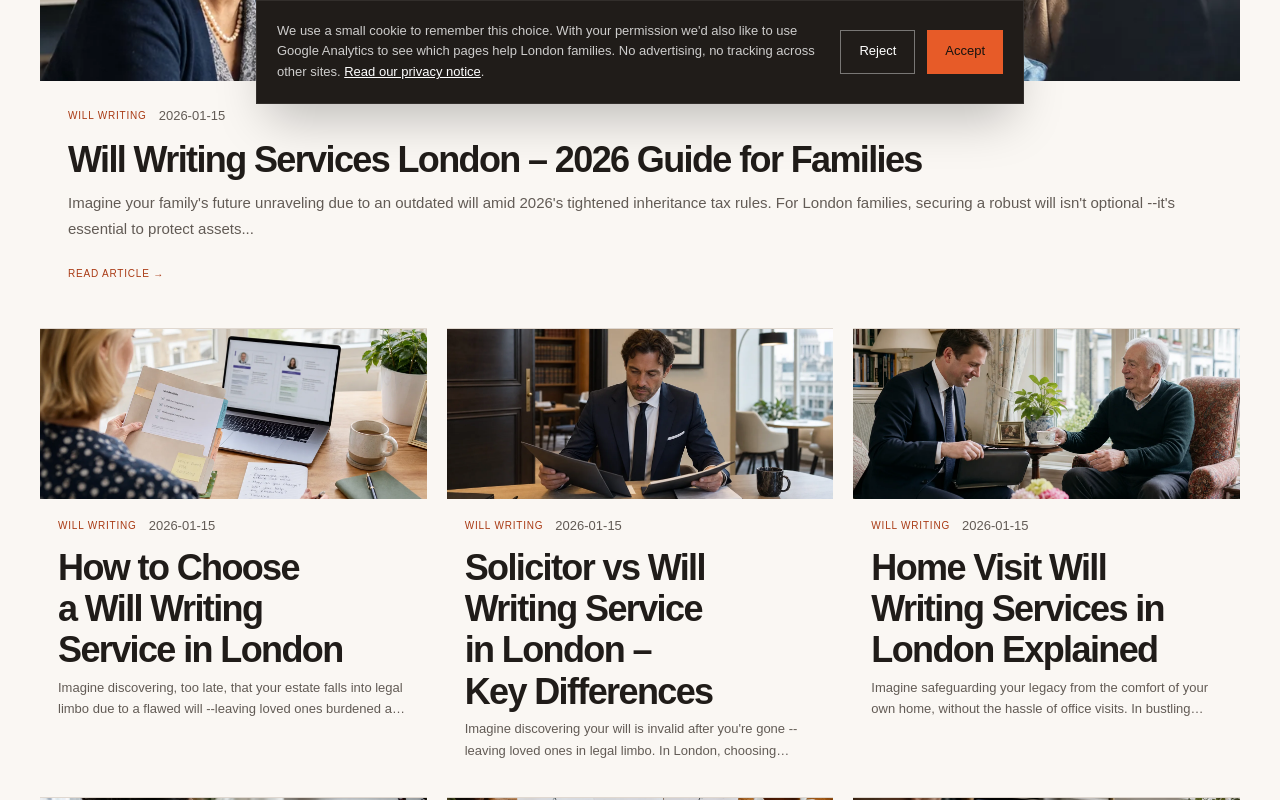
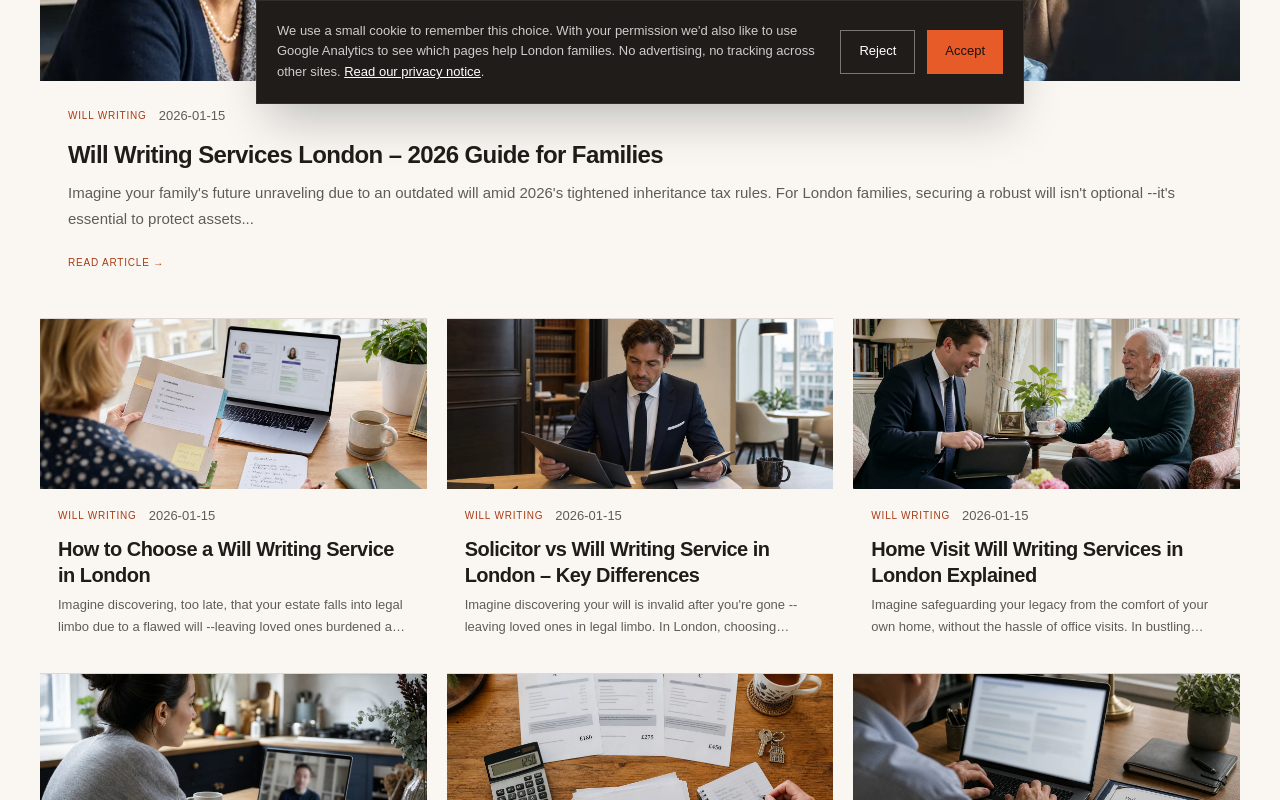
Before and after one commit to nahadgur/writingserviceslondon, a Next.js app: page /blog in a window 1280 px wide. Shown: the part 680-1480 px from the top of the page. Built offline with nearby package versions, Linux system fonts and the light colour scheme; no server answers; a web font is replaced by a local one.

Commit message:
Reduce article title sizes on blog and guide directories

```diff
--- a/app/blog/BlogIndexClient.tsx
+++ b/app/blog/BlogIndexClient.tsx
@@ -81,7 +81,7 @@ export function BlogIndexClient({ blogArticles }: { blogArticles: ArticleSummary
                 {filtered.length > 0 && (
                   <Link
                     href={`/blog/${filtered[0].slug}/`}
-                    className="card group"
+                    className="card group directory-featured-article"
                     style={{ display: 'flex', flexDirection: 'column', overflow: 'hidden', marginBottom: 20 }}
                   >
                     <div style={{ display: 'grid', gridTemplateColumns: '1fr' }}>
@@ -103,7 +103,7 @@ export function BlogIndexClient({ blogArticles }: { blogArticles: ArticleSummary
                           <span className="body-sm">{filtered[0].publishDate}</span>
                         </div>
                         <h2 style={{ fontFamily: 'var(--font-inter), Arial, sans-serif', fontSize: 'clamp(20px,2.5vw,28px)', fontStyle: 'normal', color: 'var(--ink)', lineHeight: 1.2, marginBottom: 10, transition: 'color 0.12s' }}
-                          className="group-hover:text-brand-500">
+                          className="directory-article-title group-hover:text-brand-500">
                           {filtered[0].title}
                         </h2>
                         <p className="body-md line-clamp-2 mb-4">{filtered[0].excerpt}</p>
@@ -136,7 +136,7 @@ export function BlogIndexClient({ blogArticles }: { blogArticles: ArticleSummary
                             <span className="body-sm">{article.publishDate}</span>
                           </div>
                           <h2 style={{ fontFamily: 'var(--font-inter), Arial, sans-serif', fontSize: 18, fontStyle: 'normal', color: 'var(--ink)', lineHeight: 1.2, marginBottom: 6, transition: 'color 0.12s' }}
-                            className="group-hover:text-brand-500">
+                            className="directory-article-title group-hover:text-brand-500">
                             {article.title}
                           </h2>
                           <p className="body-sm line-clamp-2">{article.excerpt}</p>
--- a/app/edition.css
+++ b/app/edition.css
@@ -50,6 +50,10 @@ main:has(>.h-\[320px\]){display:flex;flex-direction:column}main:has(>.h-\[320px\
 main :is(a,p,span)[style*="color: var(--brand)"]:not([class*=btn]){color:var(--brand-dark)!important}
 @media(min-width:720px){[data-edition-page=home]>[data-edition-hero]>.absolute{height:260px}}
 
+/* Directory article titles stay subordinate to page and section headings. */
+main .directory-article-title{font-size:18px!important;line-height:1.3!important;letter-spacing:-.025em!important;text-wrap:initial}
+main .directory-featured-article .directory-article-title{font-size:22px!important}
+@media(min-width:640px){main .directory-article-title{font-size:20px!important}main .directory-featured-article .directory-article-title{font-size:24px!important}}
 /* Shared directory hero: one size, colour and type scale across all four indexes. */
 [data-directory-hero]{background:linear-gradient(100deg,rgba(112,39,14,.94) 0%,rgba(112,39,14,.84) 55%,rgba(78,29,13,.72) 100%),url('/images/london-edition.webp') center 55%/cover no-repeat #c44c20!important;border:0;display:flex;align-items:center;min-height:380px!important}
 [data-directory-hero]>.container-width{max-width:1280px;padding-block:32px!important}
--- a/app/guides/page.tsx
+++ b/app/guides/page.tsx
@@ -84,7 +84,7 @@ export default function GuidesPage() {
                       <span style={{ fontFamily: 'var(--font-inter), Arial, sans-serif', fontSize: 11, fontWeight: 500, color: 'var(--brand)' }}>{guideCategories[guide.category]}</span>
                       <span className="body-sm" style={{ whiteSpace: 'nowrap' }}>{guide.readingTime} min</span>
                     </div>
-                    <h3 style={{ fontFamily: 'var(--font-inter), Arial, sans-serif', fontSize: 21, fontStyle: 'normal', fontWeight: 400, color: 'var(--ink)', lineHeight: 1.22, marginBottom: 9 }} className="group-hover:text-brand-500">
+                    <h3 style={{ fontFamily: 'var(--font-inter), Arial, sans-serif', fontSize: 21, fontStyle: 'normal', fontWeight: 400, color: 'var(--ink)', lineHeight: 1.22, marginBottom: 9 }} className="directory-article-title group-hover:text-brand-500">
                       {guide.title}
                     </h3>
                     <p className="body-sm line-clamp-3" style={{ marginBottom: 14, flex: 1 }}>{guide.metaDescription}</p>
```
